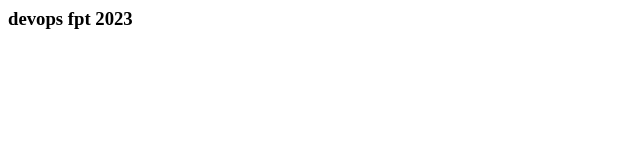
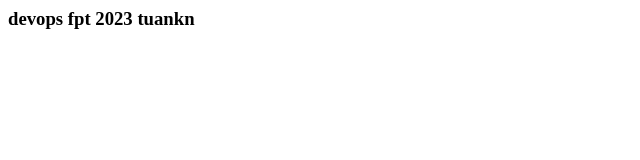
Before and after one commit to tuankn82/jenkins-test-0703, a plain HTML site: page index.html in a window 1280 px wide. Shown: the full height of the page, 0-640 px from the left. Drawn offline with Linux system fonts and the light colour scheme.

Commit message:
change index

```diff
--- a/index.html
+++ b/index.html
@@ -1 +1 @@
-<h3>devops fpt 2023</h3>
+<h3>devops fpt 2023 tuankn</h3>
```
